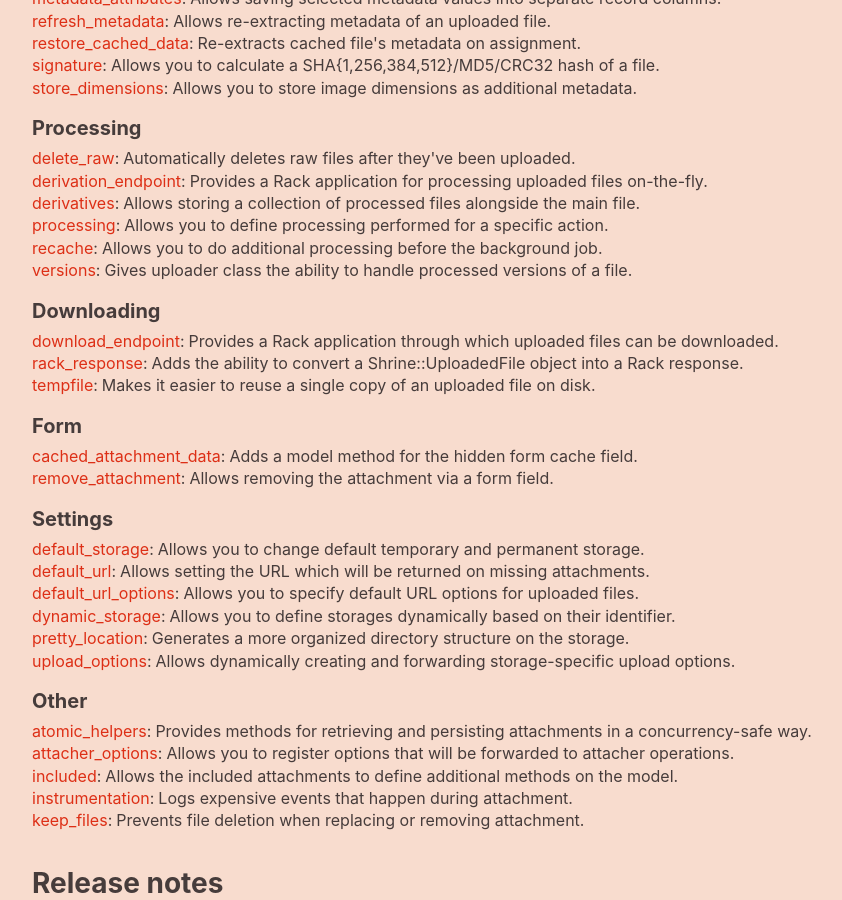
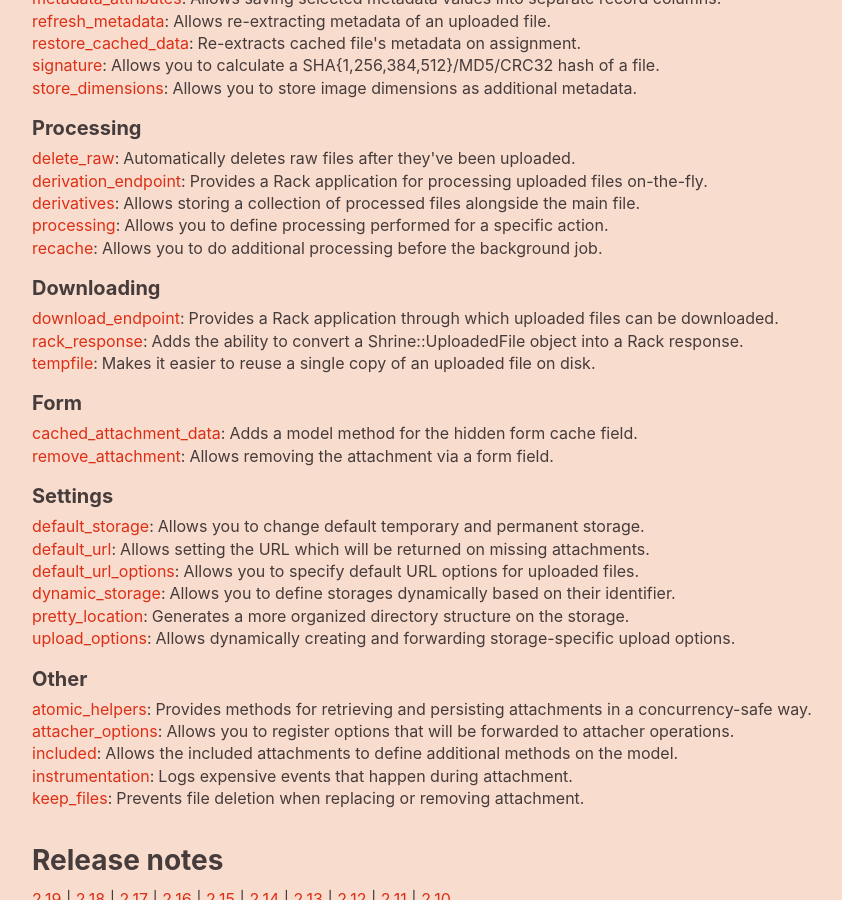
Before and after one commit to avinashcodeer/Romenics, a Jekyll site: the page built from www/index.html, in a window 1280 px wide and 900 px high, scrolled down 1340 px. Shown: the whole window, without its empty margins (106-948 px from the left). Built offline with Jekyll 4.4.1, drawn with Linux system fonts in a browser that asks for light colours; emoji names are drawn with the system emoji font.

Commit message:
Deprecate versions plugin in favour of derivatives

```diff
--- a/lib/shrine/plugins/versions.rb
+++ b/lib/shrine/plugins/versions.rb
@@ -1,4 +1,6 @@
 # frozen_string_literal: true
+
+Shrine.deprecation("The versions plugin is deprecated and will be removed in Shrine 4. Use the new derivatives plugin instead.")
 
 class Shrine
   module Plugins
--- a/www/_data/plugins.yml
+++ b/www/_data/plugins.yml
@@ -90,9 +90,6 @@
   -
     name: recache
     description: Allows you to do additional processing before the background job.
-  -
-    name: versions
-    description: Gives uploader class the ability to handle processed versions of a file.
 
 Downloading:
   -
```
Also changed, not shown: CHANGELOG.md.
